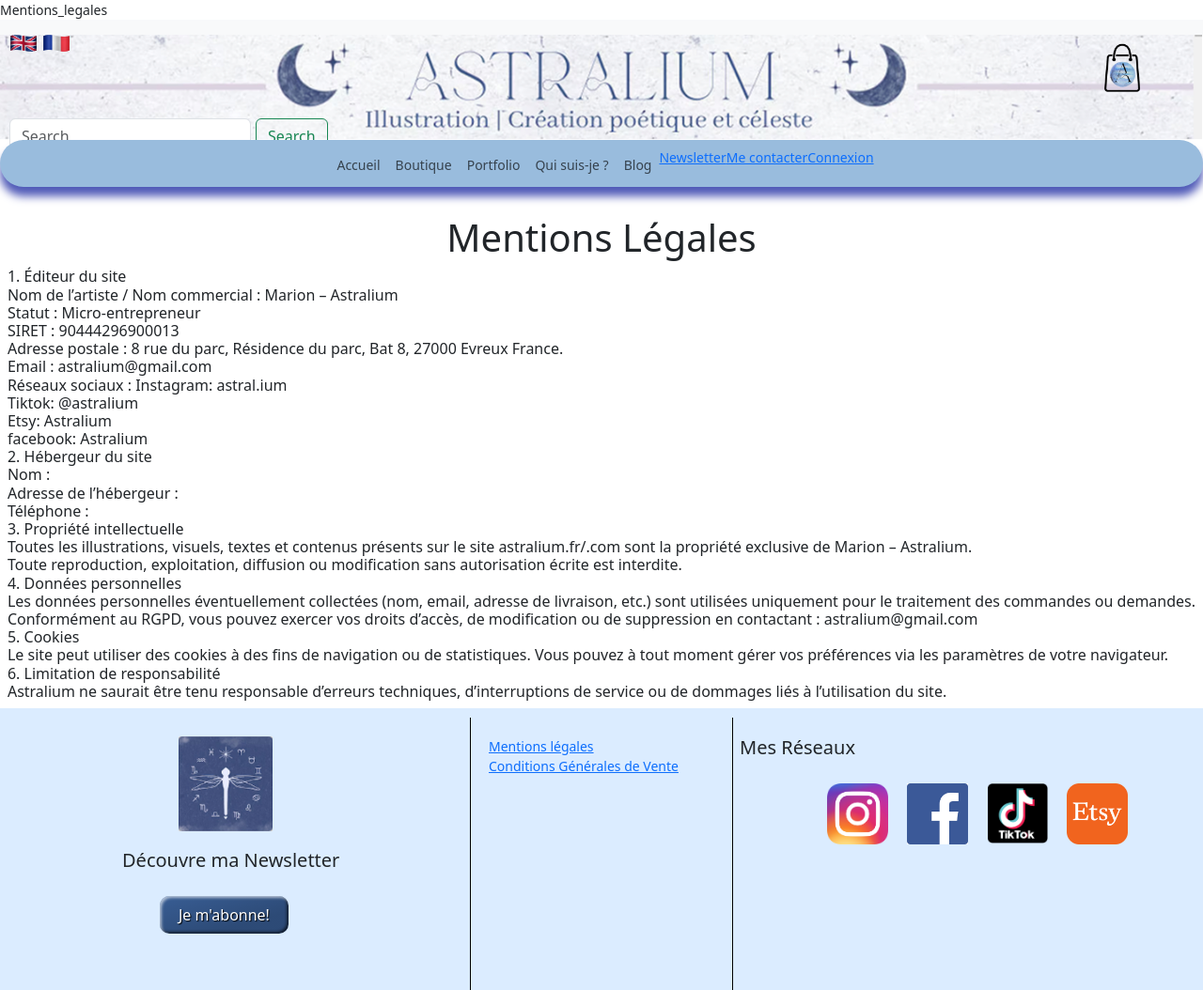
After one commit to Rikkette/Astralium, a PHP site: page /mentions_legales.php in a window 1280 px wide. The commit adds this page. Shown: the whole page at 94% size. Run offline with PHP 8.4, Linux system fonts and the light colour scheme.

Commit message:
suppression des 2 page me contacter & newsletter, creation des modale pour la newsletter et me contacter, creation page mention legale + condition generale de vente, j'ai centré la barre de navigation

```diff
--- a/Style/style.css
+++ b/Style/style.css
@@ -105,13 +105,14 @@ table {
   gap: 5px;
 }
 
-/*------------------------------ navbar header--------------------------------*/
+/*------------------------------ navbar header ou barre de navigation--------------------------------*/
 /*creation d'une class supplémentaire pour ajouter un effet ce style sur la Navbar*/
 .custom-nav {
+  display: center;
   background-color: #99bcdd;
   width: 100%;
   height: 50px;
-  padding: 20px 20px;
+  padding: 0px 10px;
   border-radius: 50px;
   box-shadow: 0 10px 10px rgb(81, 91, 184);
   margin-top: 0px;
@@ -297,3 +298,24 @@ table {
 }
 
 /*--------------------- MODALE --------------------*/
+
+/*--------------------- CGV --------------------*/
+.cgv {
+  display: flex;
+  justify-content: center
+}
+
+.text_cgv {
+  display: flex;
+  justify-content: center
+}
+/*----------------Mention Légale -----------------*/
+.ml {
+  display: flex;
+  justify-content: center
+}
+
+.text_ml {
+  display: flex;
+  justify-content: center
+}
--- a/footer.php
+++ b/footer.php
@@ -1,9 +1,9 @@
 <footer>
 
     <div class="mentions-container">
-        <p class="mention_legale">Mentions légales</p>
+        <a href="mentions_legales.php" class="mention_legale">Mentions légales</a>
 
-        <p class="condition_generale_vente">Conditions Générales de Vente</p>
+        <a href="conditions_generales_de_vente.php" class="condition_generale_vente">Conditions Générales de Vente</a>
 
     </div>
 
@@ -45,7 +45,7 @@
         <img src="/Style/logo/logo.png" alt="logo Astralium" class="logoAstra" width="100" height="100">
     </div>
 
-    <button class="button" type="button">Je m'abonne!</button>
+    <button class="button" type="button" data-bs-toggle="modal" data-bs-target="#newsletterModal">Je m'abonne!</button>
 
     <div id="rectangle" class="rectangle"></div>
 
--- a/header.php
+++ b/header.php
@@ -120,19 +120,18 @@ $isLoggedIn = isset($_SESSION['logged_in']) && $_SESSION['logged_in'] == true;
         </li>
         <!----------------- newsletter --------------->
         <li class="nav-item">
-          <a class="nav-link" href="newsletter.php">NewsLetter</a>
+        <a href="#" data-bs-toggle="modal" data-bs-target="#newsletterModal"> Newsletter </a>
         </li>
-        <!------------------------ Me contacter --------------->
+        <!------------------------ Me contacter modale via bootstrap--------------->
         <li class="nav-item">
-          <li class="nav-item">
-        <a class="nav-link" href="#" data-toggle="modal" data-target="#myModal">Me Contacter</a>
+        <a href="#" data-bs-toggle="modal" data-bs-target="#contactModal"> Me contacter </a>
         </li>
 
         <!----------------- Bouton Connexion/Déconnexion ----->
         <?php if ($isLoggedIn): ?>
-          <a href="logout.php" class="position">Déconnexion</a>
+          <a href="logout.php" class="position"> Déconnexion </a>
         <?php else: ?>
-          <a href="login.php" class="position">Connexion</a>
+          <a href="login.php" class="position"> Connexion </a>
         <?php endif; ?>
         </li>
 
@@ -140,3 +139,91 @@ $isLoggedIn = isset($_SESSION['logged_in']) && $_SESSION['logged_in'] == true;
     </div>
   </nav>
 </nav>
+
+
+<!----------------------------------- Modal : me contacter sur la barre de navigation via bootstrap ---------------------------------------->
+<div class="modal fade" id="contactModal" tabindex="-1" aria-labelledby="contactModalLabel" aria-hidden="true">
+  <div class="modal-dialog">
+    <div class="modal-content">
+      <div class="modal-header">
+        <h5 class="modal-title" id="contactModalLabel">Me contacter</h5>
+        <button type="button" class="btn-close" data-bs-dismiss="modal" aria-label="Fermer"></button>
+      </div>
+      <div class="modal-body">
+
+        <!--------------------- le formulaire de contact --------------------->
+        <form>
+        <!------------------- Le Nom ------------------------>
+          <div class="mb-3">
+            <label for="nom" class="form-label">Nom</label>
+            <input type="text" class="form-control" id="nom">
+          </div>
+         <!-------------------- L'email ---------------------->
+          <div class="mb-3">
+            <label for="email" class="form-label">Email</label>
+            <input type="email" class="form-control" id="email">
+          </div>
+          <!---------------------- Le Message --------------------->
+          <div class="mb-3">
+            <label for="message" class="form-label">Message</label>
+            <textarea class="form-control" id="message" rows="3"></textarea>
+          </div>
+
+        </form>
+
+      </div>
+       <!-------------------- Bouton Fermer/Envoyer --------------------->
+      <div class="modal-footer">
+        <button type="button" class="btn btn-secondary" data-bs-dismiss="modal">Fermer</button>
+        <button type="button" class="btn btn-primary">Envoyer</button>
+      </div>
+
+    </div>
+  </div>
+</div>
+
+
+
+<!----------------------------------- Modal : me Newsletter sur la barre de navigation via bootstrap ---------------------------------------->
+<div class="modal fade" id="newsletterModal" tabindex="-1" aria-labelledby="newsletterModalLabel" aria-hidden="true">
+  <div class="modal-dialog">
+    <div class="modal-content">
+      <!-----------------------------------titre de la modale -------------------------------------->
+      <div class="modal-header">
+        <h5 class="modal-title" id="newsletterModalLabel">Inscription à la newsletter</h5>
+        <button type="button" class="btn-close" data-bs-dismiss="modal" aria-label="Fermer"></button>
+      </div>
+
+      <div class="modal-body">
+        <p>Inscrivez-vous pour recevoir mes dernières actualités et créations.</p>
+
+        <!------------------------------- Formulaire Newsletter --------------------------------------->
+        <form>
+          <!---------------------------------- Le Nom ------------------------------------------------->
+          <div class="mb-3">
+            <label for="newsletterNom" class="form-label">Nom</label>
+            <input type="text" class="form-control" id="newsletterNom">
+          </div>
+          <!---------------------------------- L'email -------------------------------------------------->
+          <div class="mb-3">
+            <label for="newsletterEmail" class="form-label">Email</label>
+            <input type="email" class="form-control" id="newsletterEmail" required>
+          </div>
+         <!-------------- la check box pour accepter de recevoir les emails de newsletter----------------->
+          <div class="mb-3 form-check">
+            <input type="checkbox" class="form-check-input" id="rgpdCheck" required>
+            <label class="form-check-label" for="rgpdCheck">J'accepte de recevoir la newsletter et j'ai lu la politique de confidentialité</label>
+          </div>
+
+        </form>
+
+      </div>
+
+      <div class="modal-footer">
+        <button type="button" class="btn btn-secondary" data-bs-dismiss="modal">Annuler</button>
+        <button type="button" class="btn btn-primary">S'inscrire</button>
+      </div>
+
+    </div>
+  </div>
+</div>
--- /dev/null
+++ b/mentions_legales.php
@@ -0,0 +1,45 @@
+<?php
+include "header.php";
+?>
+
+<h1 class="ml">
+    Mentions Légales
+</h1>
+
+<div class="text_ml">
+    <h6>
+        1. Éditeur du site<br>
+        Nom de l’artiste / Nom commercial : Marion – Astralium<br>
+        Statut : Micro-entrepreneur<br>
+        SIRET : 90444296900013<br>
+        Adresse postale : 8 rue du parc, Résidence du parc, Bat 8, 27000 Evreux France.<br>
+        Email : astralium@gmail.com <br>
+        Réseaux sociaux : Instagram: astral.ium <br>
+        Tiktok: @astralium<br>
+        Etsy: Astralium<br>
+        facebook: Astralium<br>
+
+        2. Hébergeur du site<br>
+        Nom : <br>
+        Adresse de l’hébergeur : <br>
+        Téléphone : <br>
+
+        3. Propriété intellectuelle<br>
+        Toutes les illustrations, visuels, textes et contenus présents sur le site astralium.fr/.com sont la propriété exclusive de Marion – Astralium.<br>
+        Toute reproduction, exploitation, diffusion ou modification sans autorisation écrite est interdite.<br>
+
+        4. Données personnelles<br>
+        Les données personnelles éventuellement collectées (nom, email, adresse de livraison, etc.) sont utilisées uniquement pour le traitement des commandes ou demandes.<br>
+        Conformément au RGPD, vous pouvez exercer vos droits d’accès, de modification ou de suppression en contactant : astralium@gmail.com<br>
+
+        5. Cookies<br>
+        Le site peut utiliser des cookies à des fins de navigation ou de statistiques. Vous pouvez à tout moment gérer vos préférences via les paramètres de votre navigateur.<br>
+
+        6. Limitation de responsabilité<br>
+        Astralium ne saurait être tenu responsable d’erreurs techniques, d’interruptions de service ou de dommages liés à l’utilisation du site.<br>
+    </h6>
+</div>
+
+<?php
+include "footer.php";
+?>
```
Also changed, not shown: conditions_generales_de_vente.php (added, +45 -0 lines), mecontacter.php (deleted, +0 -25 lines), newsletter.php (deleted, +0 -25 lines).
